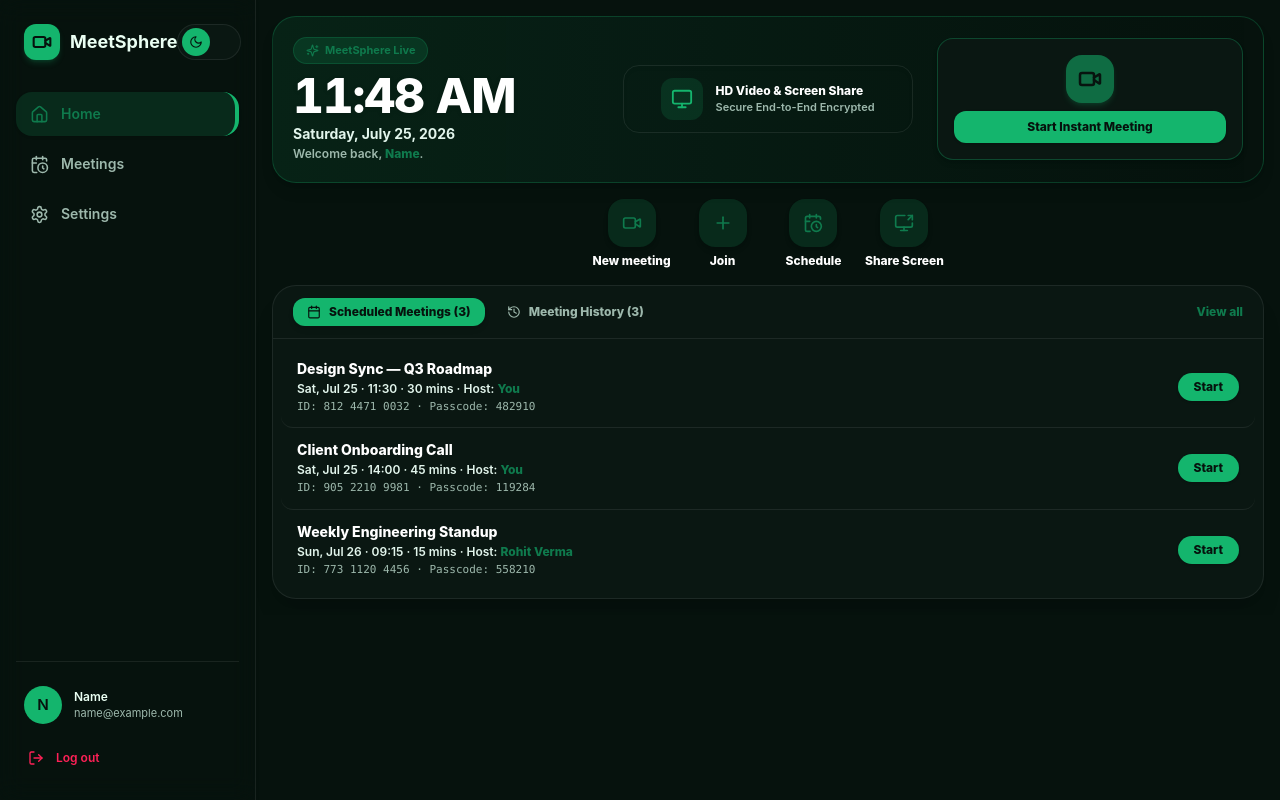
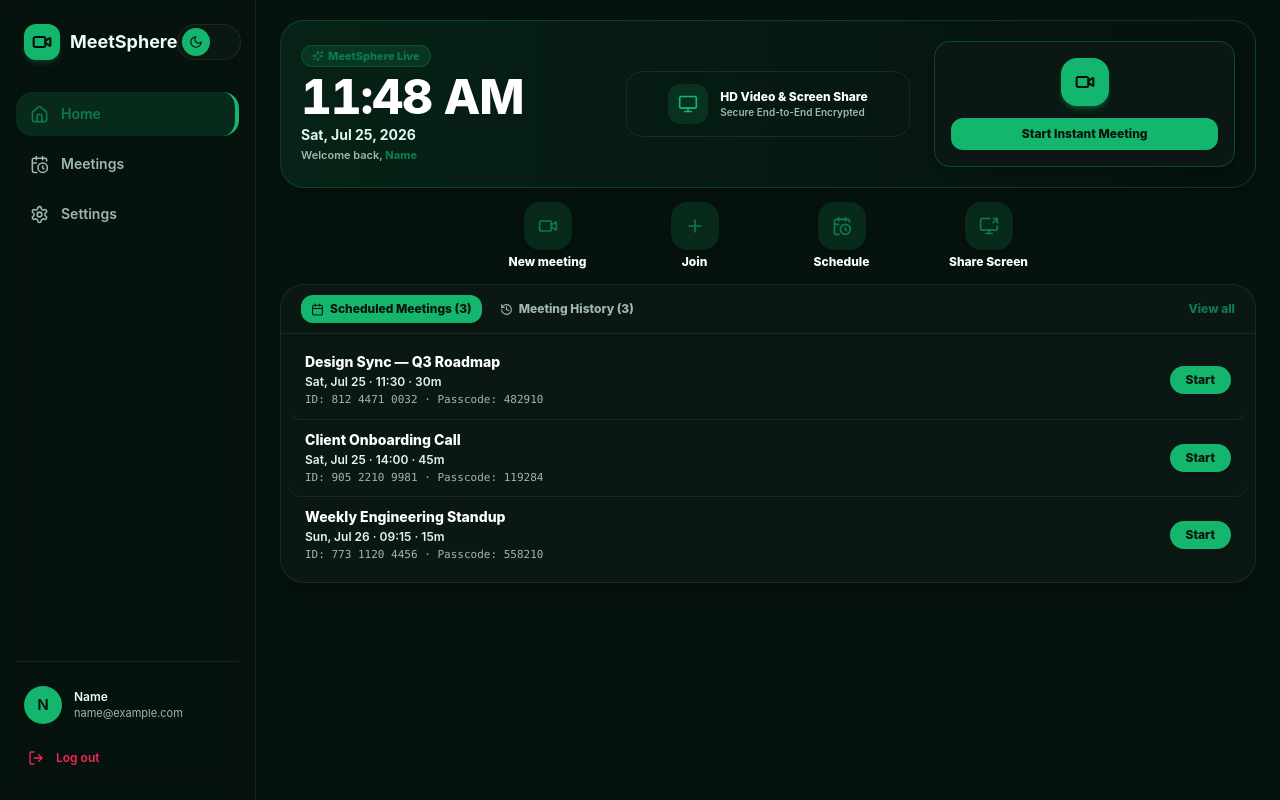
Before and after one commit to khanIrfank/MeetSphere, a React (Vite) app: page /app in a window 1280 px wide. Both pictures are taken after typing "name@example.com", "Sample123" into the empty fields and a click on the button "Sign in". Built offline with nearby package versions, Linux system fonts and the light colour scheme.

Commit message:
Update project changes

```diff
--- a/src/pages/dashboard/DashboardHome.jsx
+++ b/src/pages/dashboard/DashboardHome.jsx
@@ -76,131 +76,136 @@ export default function DashboardHome() {
   }
 
   return (
-    <div className="max-w-5xl mx-auto px-4 py-4 space-y-4 max-h-[calc(100vh-2rem)] flex flex-col justify-between overflow-hidden select-none">
-      {/* Top Hero Banner: Left Time & Greeting | Center Vector Illustration | Right Big Video Widget */}
-      <div className="rounded-3xl border border-brand-500/25 bg-gradient-to-r from-brand-500/10 via-elevated to-surface p-5 shadow-lg grid grid-cols-1 md:grid-cols-3 gap-4 items-center shrink-0">
+    <div className="max-w-5xl mx-auto px-3 sm:px-6 py-3 sm:py-5 space-y-3.5 max-h-[calc(100vh-2rem)] flex flex-col justify-between overflow-hidden select-none">
+      {/* Top Hero Banner */}
+      <div className="rounded-2xl sm:rounded-3xl border border-brand-500/25 bg-gradient-to-r from-brand-500/10 via-elevated to-surface p-4 sm:p-5 shadow-lg grid grid-cols-1 md:grid-cols-3 gap-3 sm:gap-4 items-center shrink-0">
         {/* Left Side: Time, Date & Greeting */}
         <div className="flex flex-col items-start justify-center">
-          <span className="inline-flex items-center gap-1.5 px-3 py-1 rounded-full bg-brand-500/15 text-brand-600 font-bold text-[11px] mb-2 border border-brand-500/20">
-            <Sparkles size={13} />
+          <span className="inline-flex items-center gap-1 px-2.5 py-0.5 rounded-full bg-brand-500/15 text-brand-600 font-extrabold text-[10px] sm:text-[11px] mb-1.5 border border-brand-500/20">
+            <Sparkles size={12} />
             <span>MeetSphere Live</span>
           </span>
-          <p className="font-display text-4xl sm:text-5xl font-extrabold tracking-tight tabular-nums text-theme-heading drop-shadow-sm">
+          <p className="font-display text-3xl sm:text-5xl font-extrabold tracking-tight tabular-nums text-theme-heading drop-shadow-sm leading-none">
             {now.toLocaleTimeString([], { hour: '2-digit', minute: '2-digit' })}
           </p>
-          <p className="text-xs sm:text-sm font-bold text-theme-body mt-1">
-            {now.toLocaleDateString(undefined, { weekday: 'long', month: 'long', day: 'numeric', year: 'numeric' })}
+          <p className="text-[11px] sm:text-sm font-bold text-theme-body mt-1">
+            {now.toLocaleDateString(undefined, { weekday: 'short', month: 'short', day: 'numeric', year: 'numeric' })}
           </p>
-          <p className="text-xs font-semibold text-theme-sub mt-0.5">
-            Welcome back, <span className="font-extrabold text-brand-600 dark:text-brand-400">{user?.name || 'User'}</span>.
+          <p className="text-[11px] font-semibold text-theme-sub mt-0.5">
+            Welcome back, <span className="font-extrabold text-brand-600 dark:text-brand-400">{user?.name || 'User'}</span>
           </p>
         </div>
 
-        {/* Center: Website Feature Illustration Banner */}
-        <div className="flex flex-col items-center justify-center text-center px-2 py-1">
-          <div className="flex items-center justify-center gap-3 bg-surface/70 border border-soft p-3 rounded-2xl shadow-inner w-full">
-            <div className="p-2.5 rounded-xl bg-brand-500/15 text-brand-500">
-              <Monitor size={22} />
+        {/* Center: Feature Banner */}
+        <div className="hidden sm:flex flex-col items-center justify-center text-center px-2 py-1">
+          <div className="flex items-center justify-center gap-3 bg-surface/70 border border-soft p-2.5 sm:p-3 rounded-2xl shadow-inner w-full">
+            <div className="p-2 sm:p-2.5 rounded-xl bg-brand-500/15 text-brand-500 shrink-0">
+              <Monitor size={20} />
             </div>
             <div className="text-left">
               <p className="text-xs font-extrabold text-theme-heading">HD Video & Screen Share</p>
-              <p className="text-[11px] font-semibold text-theme-sub">Secure End-to-End Encrypted</p>
+              <p className="text-[10px] font-semibold text-theme-sub">Secure End-to-End Encrypted</p>
             </div>
           </div>
         </div>
 
-        {/* Right Side: Big Video Icon Widget */}
-        <div className="flex flex-col items-center justify-center bg-elevated border border-brand-500/30 p-4 rounded-2xl shadow-md hover:border-brand-500/50 transition-all">
-          <div className="flex h-12 w-12 items-center justify-center rounded-2xl bg-brand-500 text-ink-950 shadow-md shadow-brand-500/30 mb-2 animate-pulse">
-            <Video size={24} strokeWidth={2.5} />
+        {/* Right Side: Big Video Button Widget */}
+        <div className="flex flex-row md:flex-col items-center justify-between md:justify-center bg-elevated border border-brand-500/30 p-3 sm:p-4 rounded-2xl shadow-md gap-3">
+          <div className="flex h-10 w-10 sm:h-12 sm:w-12 items-center justify-center rounded-xl sm:rounded-2xl bg-brand-500 text-ink-950 shadow-md shadow-brand-500/30 shrink-0">
+            <Video size={20} strokeWidth={2.5} />
           </div>
           <button
             onClick={() => handleAction('new')}
-            className="w-full py-2 bg-brand-500 hover:bg-brand-400 text-ink-950 text-xs font-extrabold rounded-xl shadow transition-all hover:scale-105 active:scale-95 cursor-pointer"
+            className="flex-1 md:w-full py-2 px-3 bg-brand-500 hover:bg-brand-400 text-ink-950 text-xs font-extrabold rounded-xl shadow transition-all hover:scale-105 active:scale-95 cursor-pointer whitespace-nowrap"
           >
             Start Instant Meeting
           </button>
         </div>
       </div>
 
-      {/* Action Quick Grid */}
-      <div className="grid grid-cols-4 gap-3 max-w-xl mx-auto shrink-0">
+      {/* Action Quick Grid (4 icons) */}
+      <div className="grid grid-cols-4 gap-2 sm:gap-3 max-w-xl mx-auto shrink-0 w-full">
         {quickActions.map((a) => (
           <button
             key={a.key}
             onClick={() => handleAction(a.key)}
-            className="flex flex-col items-center gap-1.5 group cursor-pointer"
+            className="flex flex-col items-center gap-1 group cursor-pointer"
           >
-            <span className="flex h-12 w-12 items-center justify-center rounded-2xl bg-brand-500/15 text-brand-600 dark:text-brand-400 group-hover:bg-brand-500 group-hover:text-ink-950 transition-all shadow-md group-hover:scale-105">
-              <a.icon size={20} />
+            <span className="flex h-10 w-10 sm:h-12 sm:w-12 items-center justify-center rounded-xl sm:rounded-2xl bg-brand-500/15 text-brand-600 dark:text-brand-400 group-hover:bg-brand-500 group-hover:text-ink-950 transition-all shadow-md group-hover:scale-105">
+              <a.icon size={18} className="sm:w-5 sm:h-5" />
             </span>
-            <span className="text-xs text-theme-heading font-extrabold group-hover:text-brand-600 transition-colors">
+            <span className="text-[11px] sm:text-xs text-theme-heading font-extrabold group-hover:text-brand-600 transition-colors whitespace-nowrap">
               {a.label}
             </span>
           </button>
         ))}
       </div>
 
-      {/* Meetings Card with Fixed Height & Scrollbar */}
-      <div className="rounded-3xl border border-soft bg-elevated shadow-xl overflow-hidden flex-1 flex flex-col min-h-0">
-        {/* Tab Header Bar */}
-        <div className="flex items-center justify-between px-5 py-3 border-b border-soft bg-surface/50 shrink-0">
-          <div className="flex items-center gap-2">
+      {/* Meetings Card with Responsive Scrollable Tabs */}
+      <div className="rounded-2xl sm:rounded-3xl border border-soft bg-elevated shadow-xl overflow-hidden flex-1 flex flex-col min-h-0">
+        {/* Tab Header Bar (Fix: Clean non-wrapping responsive tabs for small mobile screens) */}
+        <div className="flex items-center justify-between px-3 sm:px-5 py-2.5 border-b border-soft bg-surface/50 shrink-0 gap-1.5 overflow-x-auto scrollbar-none">
+          <div className="flex items-center gap-1.5 sm:gap-2 shrink-0">
             <button
               onClick={() => setActiveTab('scheduled')}
-              className={`flex items-center gap-2 px-3.5 py-1.5 rounded-xl text-xs font-extrabold transition-all ${
+              className={`flex items-center gap-1.5 px-2.5 py-1.5 rounded-xl text-[11px] sm:text-xs font-extrabold transition-all whitespace-nowrap cursor-pointer ${
                 activeTab === 'scheduled'
                   ? 'bg-brand-500 text-ink-950 shadow-md font-extrabold'
                   : 'text-theme-sub hover:text-theme-heading hover:bg-surface'
               }`}
             >
-              <Calendar size={14} />
-              <span>Scheduled Meetings ({meetings.length})</span>
+              <Calendar size={13} />
+              <span className="hidden sm:inline">Scheduled Meetings ({meetings.length})</span>
+              <span className="sm:hidden">Scheduled ({meetings.length})</span>
             </button>
 
             <button
               onClick={() => setActiveTab('history')}
-              className={`flex items-center gap-2 px-3.5 py-1.5 rounded-xl text-xs font-extrabold transition-all ${
+              className={`flex items-center gap-1.5 px-2.5 py-1.5 rounded-xl text-[11px] sm:text-xs font-extrabold transition-all whitespace-nowrap cursor-pointer ${
                 activeTab === 'history'
                   ? 'bg-brand-500 text-ink-950 shadow-md font-extrabold'
                   : 'text-theme-sub hover:text-theme-heading hover:bg-surface'
               }`}
             >
-              <History size={14} />
-              <span>Meeting History ({meetingHistory.length})</span>
+              <History size={13} />
+              <span className="hidden sm:inline">Meeting History ({meetingHistory.length})</span>
+              <span className="sm:hidden">History ({meetingHistory.length})</span>
             </button>
           </div>
 
-          <button onClick={() => navigate('/app/meetings')} className="text-xs text-brand-600 font-extrabold hover:underline">
+          <button
+            onClick={() => navigate('/app/meetings')}
+            className="text-[11px] sm:text-xs text-brand-600 font-extrabold hover:underline whitespace-nowrap shrink-0 ml-1 cursor-pointer"
+          >
             View all
           </button>
         </div>
 
-        {/* Tab Content Container with Scrollbar */}
+        {/* Tab Content Container with Custom Scrollbar */}
         <div className="flex-1 overflow-y-auto scrollbar-custom p-2 min-h-0">
           {activeTab === 'scheduled' ? (
             <div>
               {meetings.length === 0 ? (
-                <div className="px-6 py-8 text-center text-xs font-bold text-theme-sub">
+                <div className="px-4 py-8 text-center text-xs font-bold text-theme-sub">
                   Nothing scheduled right now. Click &quot;Schedule&quot; to plan a meeting.
                 </div>
               ) : (
                 <ul className="divide-y divide-[var(--border-soft)]">
                   {meetings.map((m) => (
-                    <li key={m.id} className="flex items-center justify-between px-4 py-3 hover:bg-surface/60 rounded-xl transition-colors">
-                      <div>
-                        <p className="text-xs sm:text-sm font-extrabold text-theme-heading">{m.title}</p>
-                        <p className="text-xs font-semibold text-theme-body mt-0.5">
-                          {new Date(m.date).toLocaleDateString(undefined, { weekday: 'short', month: 'short', day: 'numeric' })} · {m.time} · {m.duration} mins · Host: <span className="font-extrabold text-brand-600">{m.host}</span>
+                    <li key={m.id} className="flex items-center justify-between px-3 sm:px-4 py-2.5 hover:bg-surface/60 rounded-xl transition-colors gap-2">
+                      <div className="min-w-0 flex-1">
+                        <p className="text-xs sm:text-sm font-extrabold text-theme-heading truncate">{m.title}</p>
+                        <p className="text-[11px] sm:text-xs font-semibold text-theme-body mt-0.5 truncate">
+                          {new Date(m.date).toLocaleDateString(undefined, { weekday: 'short', month: 'short', day: 'numeric' })} · {m.time} · {m.duration}m
                         </p>
-                        <p className="text-[11px] font-mono font-medium text-theme-sub mt-0.5">ID: {m.meetingId} · Passcode: {m.passcode}</p>
+                        <p className="text-[10px] sm:text-[11px] font-mono font-medium text-theme-sub mt-0.5 truncate">ID: {m.meetingId} · Passcode: {m.passcode}</p>
                       </div>
                       <button
                         onClick={() => {
                           setSelectedMeetingId(m.id)
                           setNewMeetingModalOpen(true)
                         }}
-                        className="text-xs font-extrabold rounded-full bg-brand-500 hover:bg-brand-400 text-ink-950 px-4 py-1.5 shadow transition-all hover:scale-105 shrink-0 ml-3 cursor-pointer"
+                        className="text-[11px] sm:text-xs font-extrabold rounded-full bg-brand-500 hover:bg-brand-400 text-ink-950 px-3.5 py-1 sm:px-4 sm:py-1.5 shadow transition-all hover:scale-105 shrink-0 cursor-pointer"
                       >
                         Start
                       </button>
@@ -212,31 +217,31 @@ export default function DashboardHome() {
           ) : (
             <div>
               {meetingHistory.length === 0 ? (
-                <div className="px-6 py-8 text-center text-xs font-bold text-theme-sub">
+                <div className="px-4 py-8 text-center text-xs font-bold text-theme-sub">
                   No past meeting history recorded yet.
                 </div>
               ) : (
                 <ul className="divide-y divide-[var(--border-soft)]">
                   {meetingHistory.map((h) => (
-                    <li key={h.id} className="flex items-center justify-between px-4 py-3 hover:bg-surface/60 rounded-xl transition-colors">
-                      <div>
+                    <li key={h.id} className="flex items-center justify-between px-3 sm:px-4 py-2.5 hover:bg-surface/60 rounded-xl transition-colors gap-2">
+                      <div className="min-w-0 flex-1">
                         <div className="flex items-center gap-2">
-                          <p className="text-xs sm:text-sm font-extrabold text-theme-heading">{h.title}</p>
-                          <span className="text-[10px] bg-brand-500/15 text-brand-600 font-extrabold px-2 py-0.5 rounded-full border border-brand-500/30">
+                          <p className="text-xs sm:text-sm font-extrabold text-theme-heading truncate">{h.title}</p>
+                          <span className="text-[9px] bg-brand-500/15 text-brand-600 font-extrabold px-1.5 py-0.2 rounded-full border border-brand-500/30 shrink-0">
                             {h.status}
                           </span>
                         </div>
-                        <p className="text-xs font-semibold text-theme-body mt-0.5">
-                          Ended on {new Date(h.date).toLocaleDateString(undefined, { month: 'short', day: 'numeric', year: 'numeric' })} at {h.time} · Host: {h.host}
+                        <p className="text-[11px] sm:text-xs font-semibold text-theme-body mt-0.5 truncate">
+                          Ended {new Date(h.date).toLocaleDateString(undefined, { month: 'short', day: 'numeric' })} at {h.time}
                         </p>
-                        <p className="text-[11px] font-mono font-medium text-theme-sub mt-0.5">Meeting ID: {h.meetingId} · {h.participantsCount} participants</p>
+                        <p className="text-[10px] sm:text-[11px] font-mono font-medium text-theme-sub mt-0.5 truncate">ID: {h.meetingId} · {h.participantsCount} participants</p>
                       </div>
                       <button
                         onClick={() => {
                           setSelectedMeetingId(h.meetingId.replace(/\s+/g, ''))
                           setNewMeetingModalOpen(true)
                         }}
-                        className="text-xs font-extrabold rounded-full border border-brand-500/40 hover:bg-brand-500 hover:text-ink-950 text-theme-heading px-3.5 py-1 transition-all shadow-sm shrink-0 ml-3 cursor-pointer"
+                        className="text-[11px] sm:text-xs font-extrabold rounded-full border border-brand-500/40 hover:bg-brand-500 hover:text-ink-950 text-theme-heading px-3 py-1 transition-all shadow-sm shrink-0 cursor-pointer"
                       >
                         Rejoin
                       </button>
```
Also changed, not shown: src/layouts/UserLayout/Topbar.jsx (+6 -6 lines).
